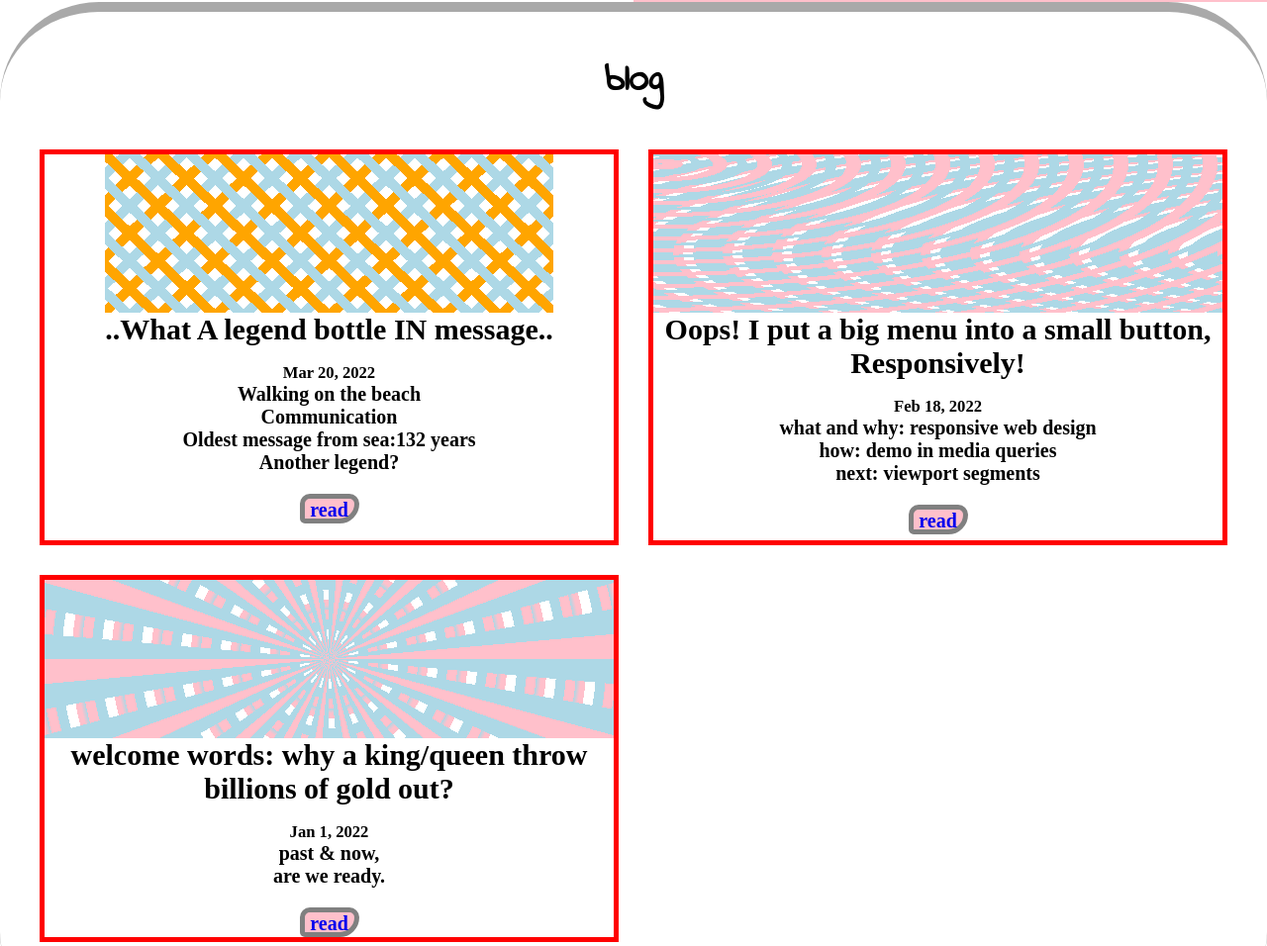
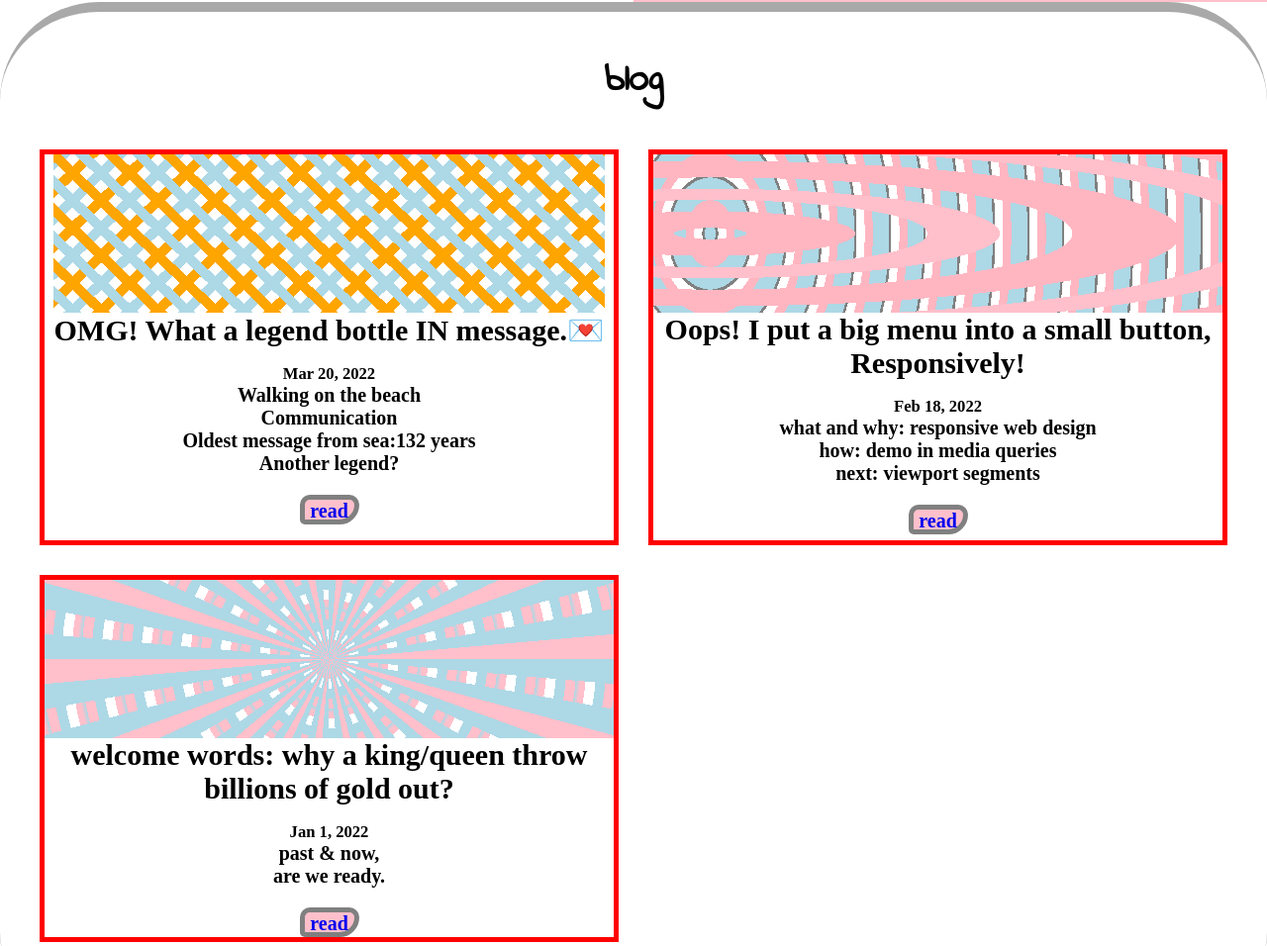
Before and after one commit to AbbyTsai/AbbyTsai, a plain HTML site: page index.html in a window 1280 px wide. Shown: the part 866-1822 px from the top of the page at 99% size. Drawn offline with Linux system fonts and the light colour scheme.

Commit message:
blog update

```diff
--- a/css/blog.css
+++ b/css/blog.css
@@ -10,7 +10,7 @@
 
 #mainImg_2 {
 	height: 8em;
-	background:repeating-radial-gradient(ellipse farthest-corner at 10px 10px, pink 10px 20px, transparent 20px 30px ,lightblue 30px 40px, transparent 40px 50px, pink 50px 55px),repeating-radial-gradient(ellipse closest-corner at 1000px 100px, transparent 10px 20px, pink 20px 30px, lightblue 30px 60px);
+	background:repeating-radial-gradient(ellipse farthest-corner at 10% 50%, lightpink 10% 20%, transparent 20% 30% ,pink 30% 40%, transparent 40% 50%, lightpink 50% 55%),repeating-radial-gradient(ellipse closest-corner at 10% 50%, transparent 10% 20%, lightpink 20% 30%, lightblue 30% 50%, gray 50% 53%);
 }
 
 #mainImg_1{
--- a/index.html
+++ b/index.html
@@ -182,7 +182,7 @@
 			<div id="card">
 				<div id="mainImg_3"><img src="" alt=""></div>
 				<div id="container">
-					<h1>..What A legend bottle IN message..</h1>
+					<h1>OMG! What a legend bottle IN message.💌</h1>
 					<h5>Mar 20, 2022</h5>
 				</div>
 				<div id="tableContent">
--- a/main.css
+++ b/main.css
@@ -278,7 +278,7 @@ input {
 
 #mainImg_2 {
 	height: 8em;
-	background:repeating-radial-gradient(ellipse farthest-corner at 10px 10px, pink 10px 20px, transparent 20px 30px ,lightblue 30px 40px, transparent 40px 50px, pink 50px 55px),repeating-radial-gradient(ellipse closest-corner at 1000px 100px, transparent 10px 20px, pink 20px 30px, lightblue 30px 60px);
+	background:repeating-radial-gradient(ellipse farthest-corner at 10% 50%, lightpink 10% 20%, transparent 20% 30% ,pink 30% 40%, transparent 40% 50%, lightpink 50% 55%),repeating-radial-gradient(ellipse closest-corner at 10% 50%, transparent 10% 20%, lightpink 20% 30%, lightblue 30% 50%, gray 50% 53%);
 }
 
 #mainImg_1{
```
